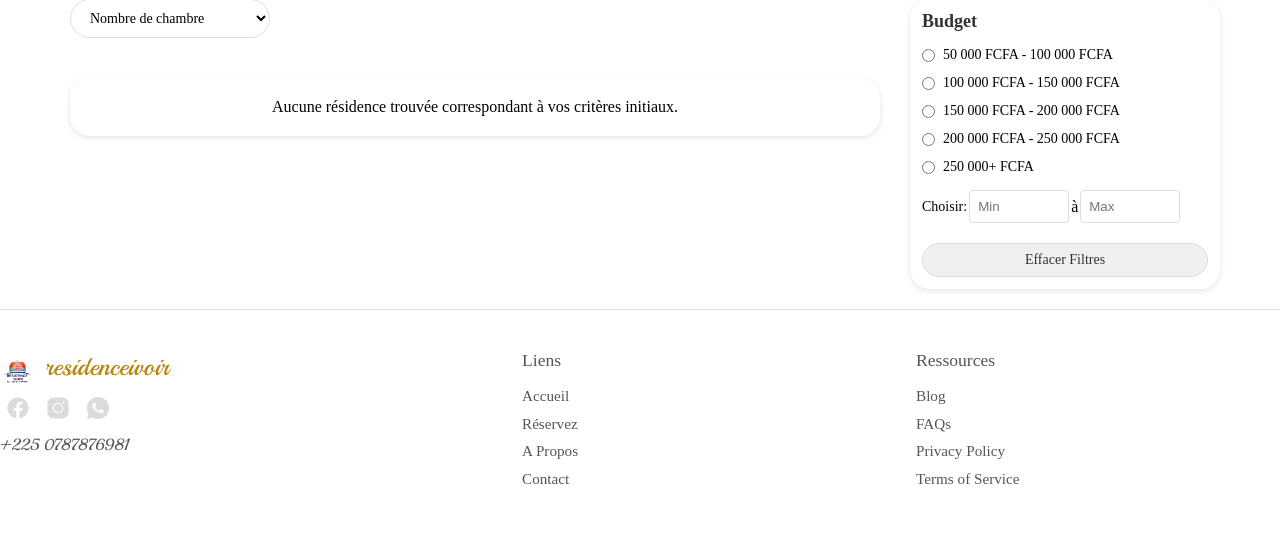
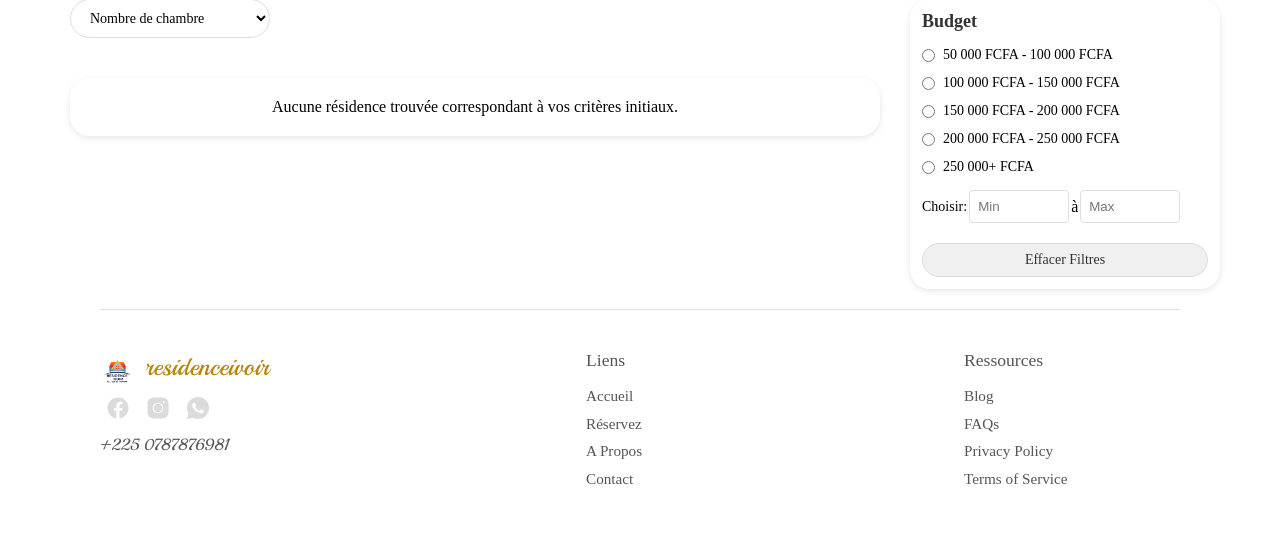
Before and after one commit to SamuelVanie/residence-ivoir, a Django app: page /residences/ in a window 1280 px wide. Shown: the part 82-618 px from the top of the page. Run offline with Django 4.2, Linux system fonts and the light colour scheme; data that the repository does not hold is empty; some web fonts are replaced.

Commit message:
fix: footer on the listing page

```diff
--- a/residence/static/css/footer.css
+++ b/residence/static/css/footer.css
@@ -1,7 +1,8 @@
 /* --- Footer Styles --- */
 .site-footer {
   background-color: var(--background-light);
-  padding: 40px 0;
+  padding: 40px 0px;
+  margin: 0px 100px;
   border-top: 1px solid #e0e0e0; /* Light gray separator line */
   font-size: 0.95rem; /* Base font size for footer */
   color: #555; /* Default text color for footer */
@@ -12,11 +13,10 @@
   justify-content: space-between;
   align-items: flex-start; /* Align items to the top */
   flex-wrap: wrap; /* Allow columns to wrap on smaller screens */
-  gap: 30px; /* Spacing between columns */
+  gap: 20px; /* Spacing between columns */
 }
 
 .footer-col {
-  flex: 1; /* Allow columns to grow */
   min-width: 200px; /* Minimum width before wrapping */
   font-family: var(--primary-font);
 }
--- a/residence/templates/residence/residence_list.html
+++ b/residence/templates/residence/residence_list.html
@@ -1,7 +1,6 @@
-{% load static %}
+{% load static %} {% include 'residence/header.html' %}
 <link rel="stylesheet" href="{% static 'css/residence_list.css' %}" />
 
-{% include 'residence/header.html' %}
 <title>Nos Résidences</title>
 <body>
   <div class="page-wrapper">
```
